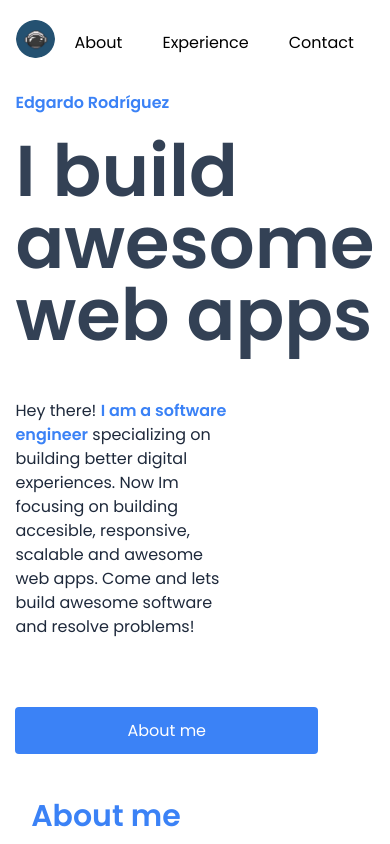
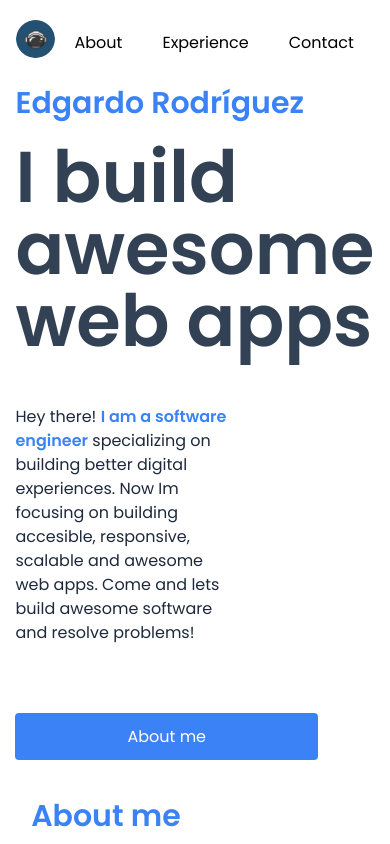
Before and after one commit to EdgarDev17/portfolio, a Next.js app: page / in a window 390 px wide. Shown: the top 844 px of the page. Built offline with nearby package versions, Linux system fonts and the light colour scheme.

Commit message:
Making mobile version

```diff
--- a/components/Layout.tsx
+++ b/components/Layout.tsx
@@ -1,15 +1,17 @@
 import NavBar from './NavBar'
 
 type Props = {
-	children: React.ReactNode
+    children: React.ReactNode
 }
 
 const Layout = ({ children }: Props) => {
-	return (
-		<div className={'w-11/12 mx-auto'}>
-			<NavBar />
-			<main>{children}</main>
-		</div>
-	)
+    return (
+        <div className={'w-11/12 mx-auto lg:mx-auto lg:w-11/12'}>
+            <NavBar />
+            <main>
+                {children}
+                </main>
+        </div>
+    )
 }
 export default Layout
--- a/components/Title.tsx
+++ b/components/Title.tsx
@@ -1,14 +1,16 @@
 import React from 'react'
 
 type Props = {
-	children: React.ReactNode,
+    children: React.ReactNode
     color: string
 }
 
-const Title = ({ children, color} : Props ) => {
+const Title = ({ children, color }: Props) => {
     return (
         <div>
-			<h1 className={`font-semibold text-${color}-500 xl:text-7xl`}>
+            <h1
+                className={`text-3xl font-semibold text-${color}-500 lg:text-7xl`}
+            >
                 {children}
             </h1>
         </div>
```
Lines whose indentation alone changed are shown as unchanged.
